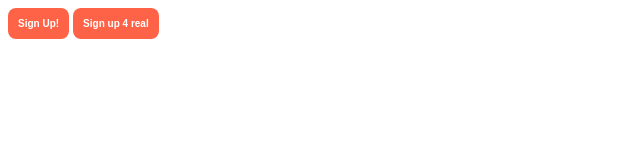
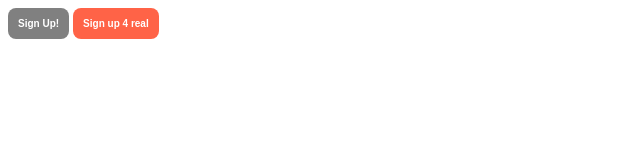
Before and after one commit to JessiP23/ui-testing, a plain HTML site: page index.html in a window 1280 px wide. Shown: the whole page, without its empty margins (0-640 px from the left). Drawn offline with Linux system fonts and the light colour scheme.

Commit message:
disabled

```diff
--- a/index.html
+++ b/index.html
@@ -6,7 +6,7 @@
     <link rel="stylesheet" href="style.css">
 </head>
 <body>
-    <div class="btn" tabindex="0">Sign Up!</div>
+    <div class="btn" tabindex="0" disabled>Sign Up!</div>
     <button class="btn">Sign up 4 real</button>
 
     <script>
--- a/style.css
+++ b/style.css
@@ -10,3 +10,7 @@
     cursor: pointer;
     border: none;
 }
+
+.btn[disabled] {
+    background: grey;
+}
```
